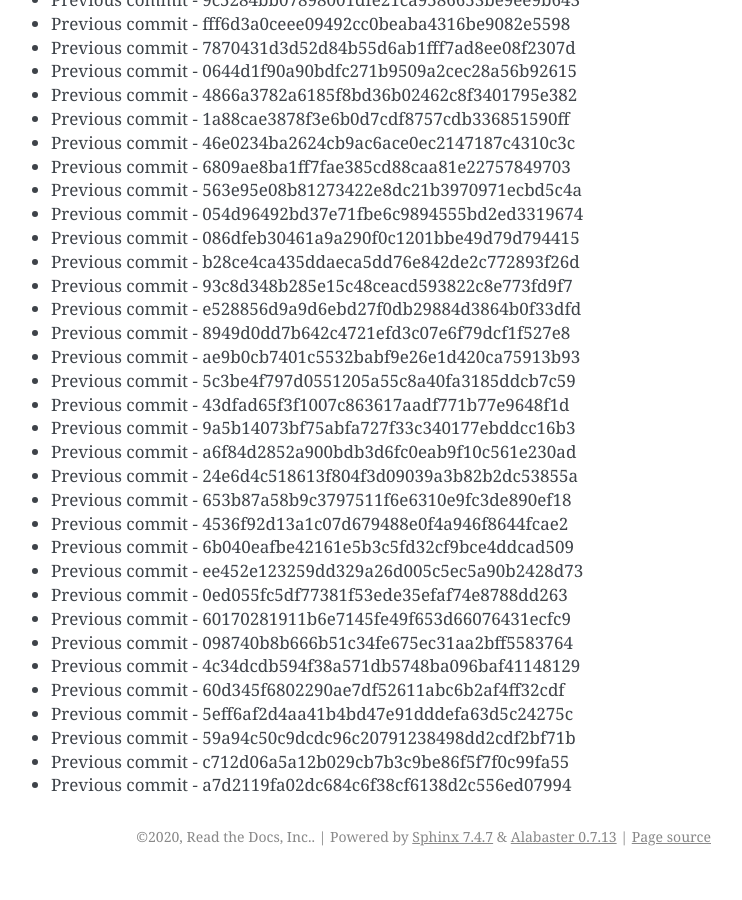
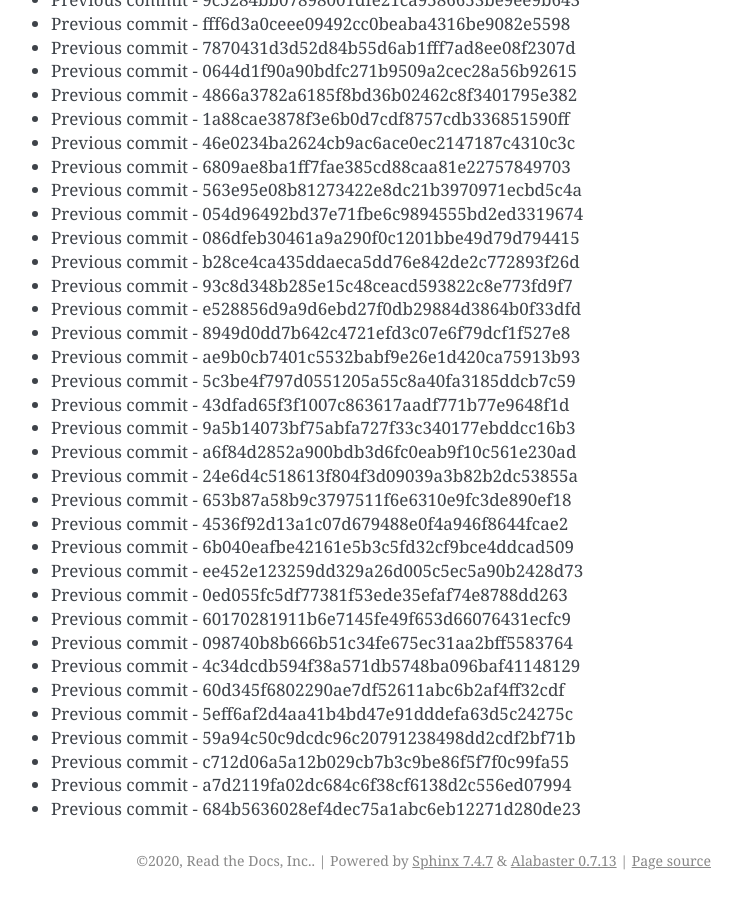
Before and after one commit to readthedocs/rtd-git-stresstest, a Sphinx documentation site: the page built from docs/updates.rst, in a window 1280 px wide and 900 px high, scrolled down 54484 px. Shown: the whole window, without its empty margins (399-1141 px from the left). Built offline with Sphinx 7.4.7, drawn with Linux system fonts in a browser that asks for light colours; before the commit the page ends 55360 px from its top, so only the background shows below that.

Commit message:
Generating commit from previous: 684b5636028ef4dec75a1abc6eb12271d280de23

```diff
--- a/docs/updates.rst
+++ b/docs/updates.rst
@@ -2321,3 +2321,4 @@ It can be tested for any performance characteristics.
 * Previous commit - 59a94c50c9dcdc96c20791238498dd2cdf2bf71b
 * Previous commit - c712d06a5a12b029cb7b3c9be86f5f7f0c99fa55
 * Previous commit - a7d2119fa02dc684c6f38cf6138d2c556ed07994
+* Previous commit - 684b5636028ef4dec75a1abc6eb12271d280de23
```
